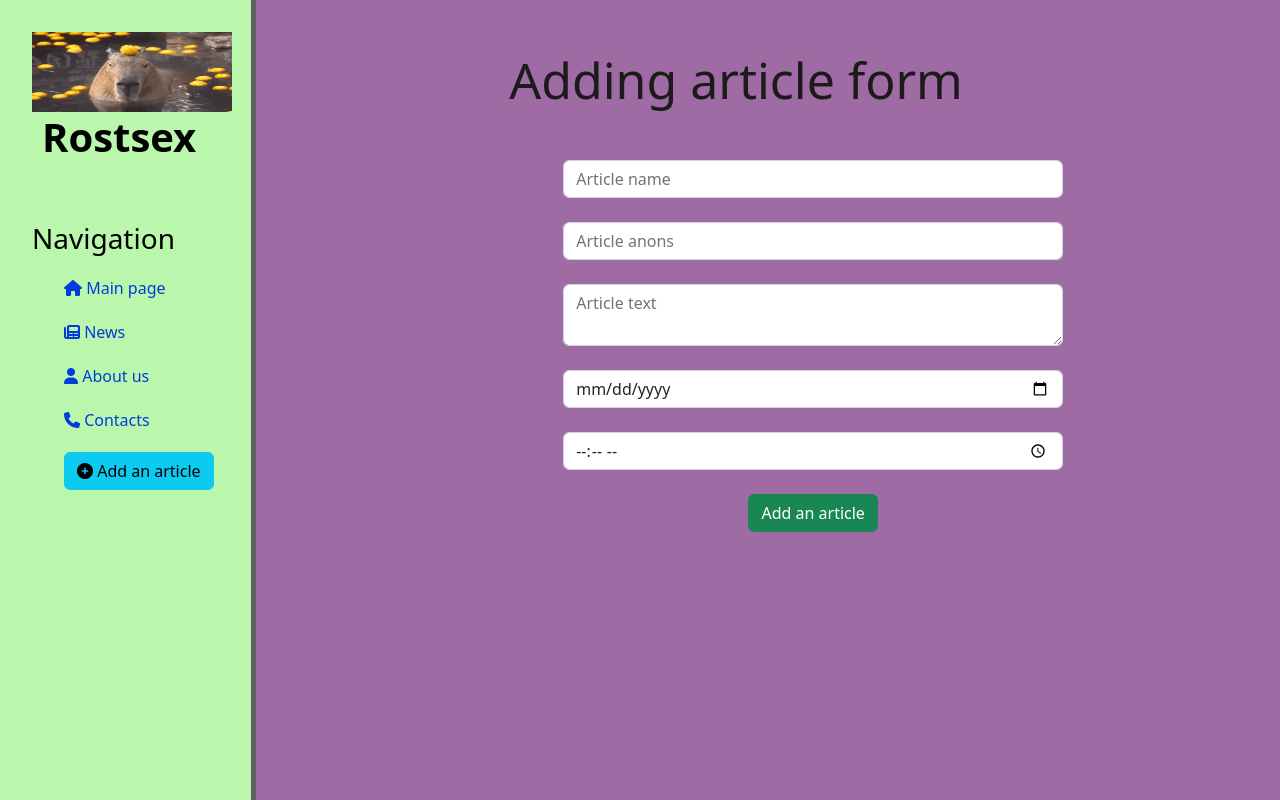
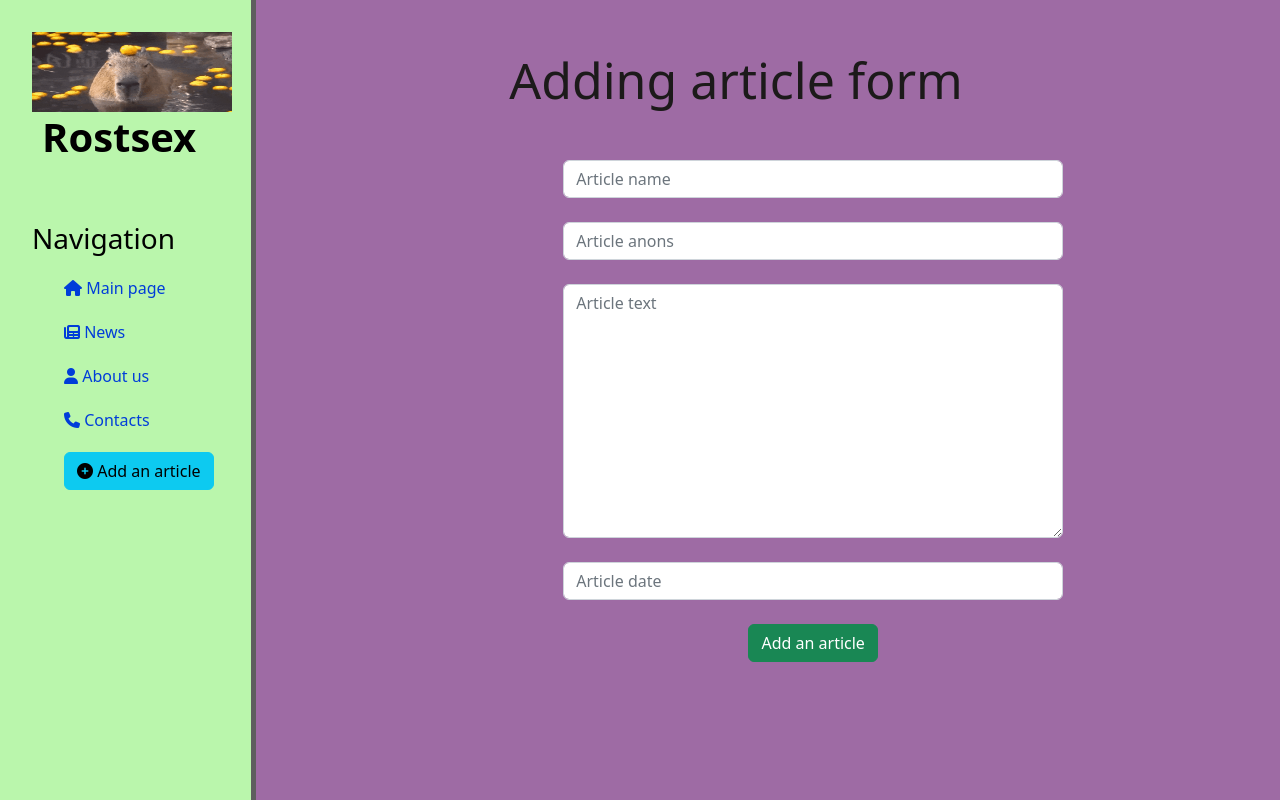
Before and after one commit to LeapSunrise/first-page, a Django app: page /news_page/create in a window 1280 px wide. Run offline with Django 4.2, Linux system fonts and the light colour scheme.

Commit message:
add_new_article_form correct restyle and code refactored

```diff
--- /dev/null
+++ b/FirstPage/news_page/forms.py
@@ -0,0 +1,27 @@
+from .models import Articles
+from django.forms import ModelForm, TextInput, DateTimeInput, Textarea
+
+
+class ArticlesForm(ModelForm):
+    class Meta:
+        model = Articles
+        fields = ["title", "anons", "full_text", "date"]
+
+        widgets = {
+            'title': TextInput(attrs={
+                'class': 'form-control',
+                'placeholder': 'Article name'
+            }),
+            'anons': TextInput(attrs={
+                'class': 'form-control',
+                'placeholder': 'Article anons'
+            }),
+            'date': DateTimeInput(attrs={
+                'class': 'form-control',
+                'placeholder': 'Article date'
+            }),
+            'full_text': Textarea(attrs={
+                'class': 'form-control',
+                'placeholder': 'Article text'
+            }),
+        }
--- a/FirstPage/news_page/templates/news_page/create.html
+++ b/FirstPage/news_page/templates/news_page/create.html
@@ -5,13 +5,15 @@
 {% block content  %}
     <div class="features">
         <h1>Adding article form</h1>
-        <form method="post" action="">
-          <input type="text" placeholder="Article name" class="form-control" ><br>
-          <input type="text" placeholder="Article anons" class="form-control" ><br>
-          <textarea class="form-control" placeholder="Article text"></textarea><br>
-          <input type="date" class="form-control" ><br>
-          <input type="time" class="form-control" ><br>
-          <button class="btn btn-success" type="submit">Add an article</button>
+        <form method="post">
+            {% csrf_token %}
+            {{ form.title }}<br>
+            {{ form.anons }}<br>
+            {{ form.full_text }}<br>
+            {{ form.date }}<br>
+
+
+            <button class="btn btn-success" type="submit">Add an article</button>
         </form>
     </div>
 {% endblock %}
--- a/FirstPage/news_page/views.py
+++ b/FirstPage/news_page/views.py
@@ -1,6 +1,6 @@
 from django.shortcuts import render
 from .models import Articles
-
+from .forms import ArticlesForm
 # DO NOT ADD "/" BEFORE NEWS_PAGE PATH
 
 def news_page(request):
@@ -9,7 +9,13 @@ def news_page(request):
 
 
 def create(request):
-    return render(request, 'news_page/create.html')
+    form = ArticlesForm()
+
+    data = {
+        'form': form
+    }
+
+    return render(request, 'news_page/create.html', data)
 
 
 def website_under_construction(request):
```
